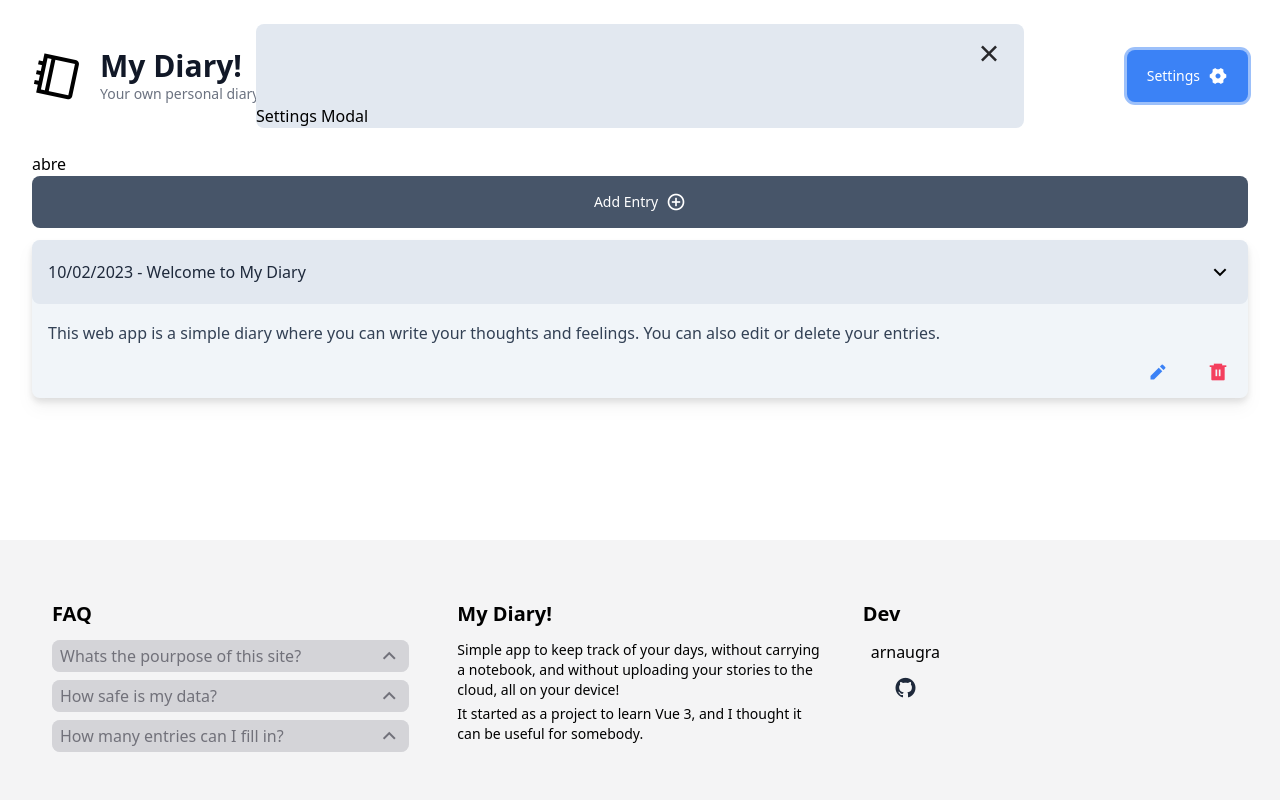
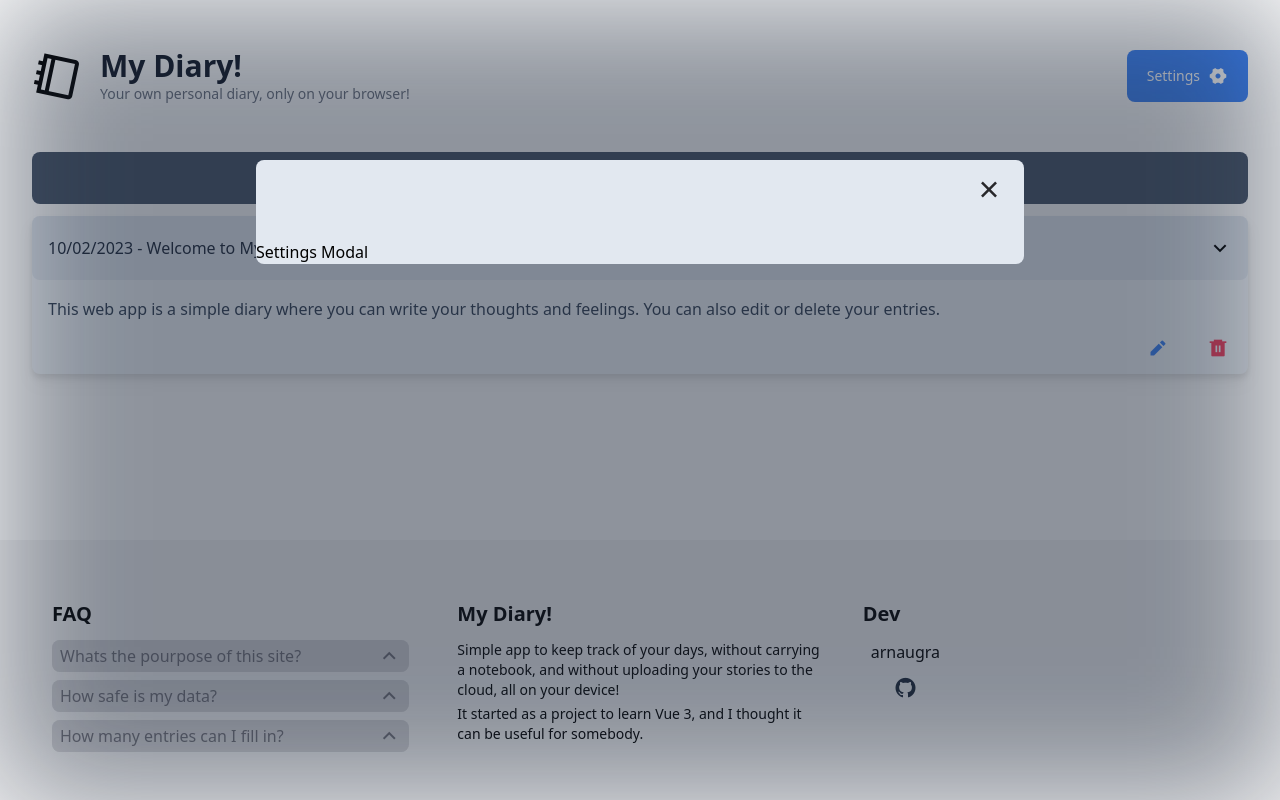
Before and after one commit to arnaugra/MyDiary, a Vue app: page / in a window 1280 px wide. Both pictures are taken after a click on the button "Settings". Built offline with nearby package versions, Linux system fonts and the light colour scheme.

Commit message:
rebase from dev

```diff
--- a/src/components/Button.vue
+++ b/src/components/Button.vue
@@ -29,7 +29,7 @@ const props = defineProps({
 <template>
   <button
   :id="props.id"
-    class="flex items-center justify-center gap-2 rounded-lg sm:px-5 py-3 text-sm font-medium transition focus:outline-none focus:ring w-full"
+    class="flex items-center justify-center gap-2 rounded-lg sm:px-5 py-3 text-sm font-medium transition focus:outline-none w-full"
     :class="[props.textColor, props.bgColor, props.hoverBgColor, props.css]"
     :type="props.type"
   >
--- a/src/components/Entries.vue
+++ b/src/components/Entry.vue
@@ -145,14 +145,12 @@ function deleteEntry(id) {
           <div class="flex justify-end">
 
             <Modal
+            :id="'edit-modal'+props.index"
             textColor="text-blue-500 hover:text-blue-900"
             bgColor="bg-transparent"
             hoverBgColor="hover:bg-transparent"
             buttonIcon="ri-pencil-fill"
             openCss="group p-4 !w-fit"
-            :show="openEditModal"
-            @open-modal="openEditModal = true"
-            @close-modal="openEditModal = false"
             >
               <EditForm
               :entry="props.entry"
--- a/src/components/Layouts/Header.vue
+++ b/src/components/Layouts/Header.vue
@@ -27,14 +27,12 @@ const showModalSettings = ref(false);
 
       <div class="mt-4 flex flex-col sm:mt-0 sm:flex-row sm:items-center">
         <Modal
+          id="settingsForm"
           textColor="text-white"
           bgColor="bg-blue-500"
           hoverBgColor="hover:bg-blue-600"
           buttonText="Settings"
           buttonIcon="ri-settings-4-fill text-lg"
-          :show="showModalSettings"
-          @open-modal="showModalSettings = true"
-          @close-modal="showModalSettings = false"
         >
           Settings Modal
         </Modal>
--- a/src/components/Modal.vue
+++ b/src/components/Modal.vue
@@ -2,8 +2,12 @@
 
 import Button from "@components/Button.vue";
 import Icon from "@components/Icon.vue";
+import { onMounted } from "vue";
 
 const props = defineProps({
+  id: {
+    type: String,
+  },
   textColor: {
     type: String,
   },
@@ -22,25 +26,22 @@ const props = defineProps({
   openCss: {
     type: String,
   },
-  show: {
-    type: Boolean,
-  },
 });
 
-const emits = defineEmits(["openModal", "closeModal"]);
+// const emits = defineEmits(["openModal", "closeModal"]);
 
   /**
- * Opens the modal
+   * Open the modal
    */
   function openModal() {
-  emits("openModal", true);
+    document.getElementById(props.id).showModal();
   }
 
   /**
- * Closes the modal
+   * Close the modal
    */
   function closeModal() {
-  emits("closeModal", false);
+    document.getElementById(props.id).close();
   }
 
 </script>
@@ -57,9 +58,9 @@ function closeModal() {
       <Icon v-if="props.buttonIcon != null" :icon="props.buttonIcon" />
     </Button>
 
-  <dialog open v-if="props.show" type="alert" class=" bg-slate-200
-  max-w-screen-md w-11/12 rounded-lg z-50 scrollbar-none
-  backdrop-filter backdrop-blur-sm backdrop-saturate-150
+  <dialog :id="props.id" type="alert" class=" bg-slate-200
+  max-w-screen-md w-11/12 rounded-lg z-50 scrollbar-none mt-40
+  backdrop:bg-slate-800 backdrop:opacity-50 backdrop:blur-3xl
   ">
     <div class="flex justify-end w-full">
       <Button
@@ -67,7 +68,7 @@ function closeModal() {
       textColor="text-zinc-800"
       bgColor="transparent"
       hoverBgColor="transparent"
-      css="w-min py-0 pl-4 sm:px-0">
+      css="w-min py-0 p-4 sm:px-0">
         <Icon icon="ri-close-line" css="text-3xl" />
       </Button>
     </div>
--- a/src/pages/Home.vue
+++ b/src/pages/Home.vue
@@ -1,7 +1,7 @@
 <script setup>
 import AddForm from "@components/Forms/AddForm.vue";
 
-import Entries from "@components/Entries.vue";
+import Entry from "@components/Entry.vue";
 import Modal from "@components/Modal.vue";
 import Loader from "@components/Loader.vue";
 import Toast from "@components/Toast.vue";
@@ -73,41 +73,17 @@ updateEntries();
 
 // #endregion Setup App
 
-
-
-
-function test1() {
-  let test = document.getElementById("test")
-  test.showModal();
-  console.log('estoy aquí', test);
-}
-
-function test2() {
-  let test = document.getElementById("test")
-  test.close();
-  console.log('estoy aquí', test);
-}
-
 </script>
 
 <template>
 
-<div id="testabre" @click="test1">abre</div>
-
-<dialog id="test"  class="backdrop:bg-red-200 backdrop:opacity-50 ">
-  <p>hola</p>
-  <div id="testcierra" @click="test2">cierra</div>
-</dialog>
-
   <Modal
+    id="addForm"
     textColor="text-white"
     bgColor="bg-slate-600"
     hoverBgColor="hover:bg-slate-700"
     buttonText="Add Entry"
     buttonIcon="ri-add-circle-line text-lg"
-    :show="showModalAddForm"
-    @open-modal="showModalAddForm = true"
-    @close-modal="showModalAddForm = false"
   >
     <AddForm
       @close-modal="()=> {
@@ -133,7 +109,7 @@ function test2() {
     </div>
     <div v-else>
       <div v-for="(entry, i) in entries">
-        <Entries
+        <Entry
         @open-toast="toastOpen"
         @entry-deleted="updateEntries"
         @entry-edited="updateEntries"
```
Lines whose indentation alone changed are shown as unchanged.
